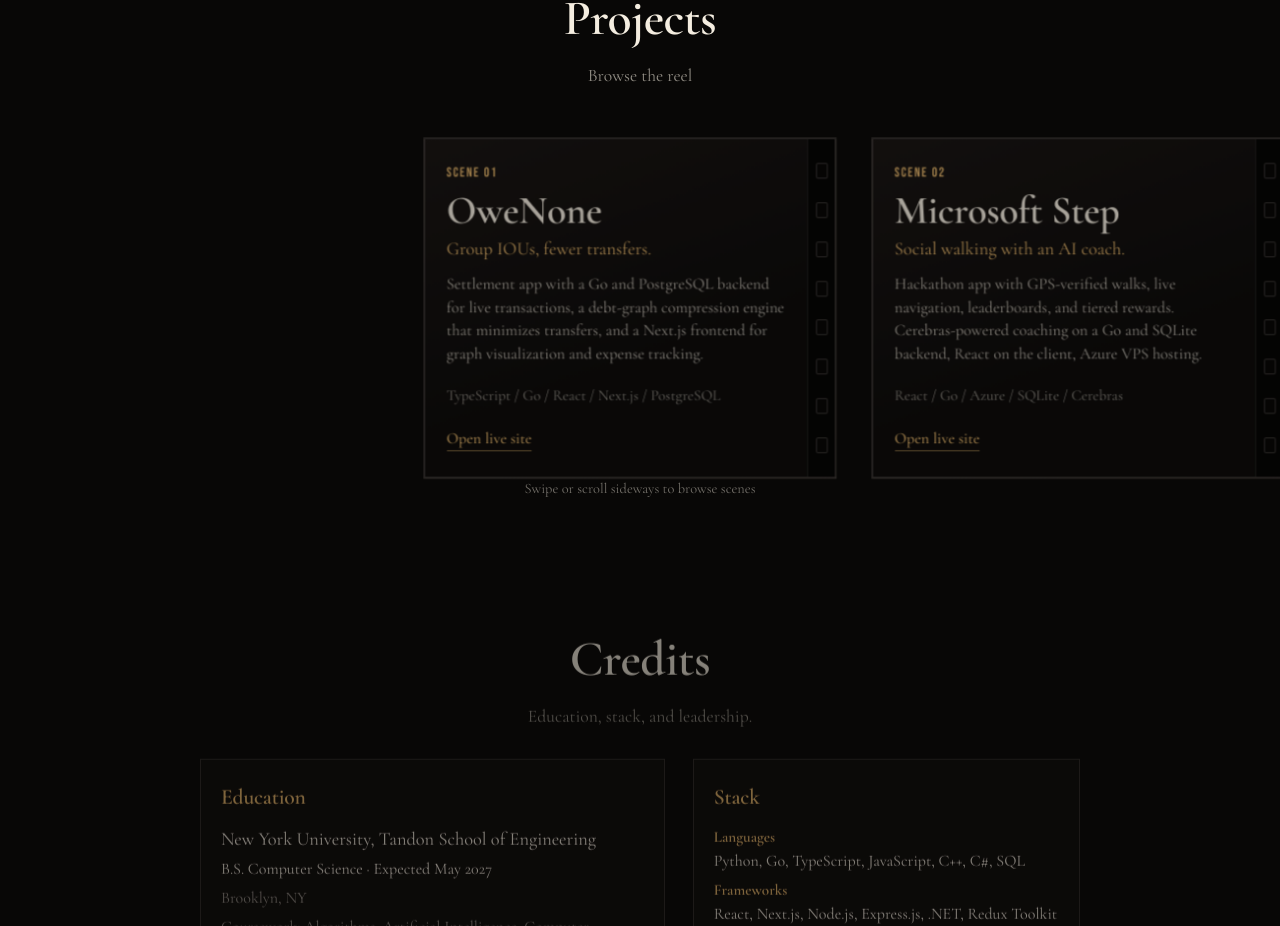
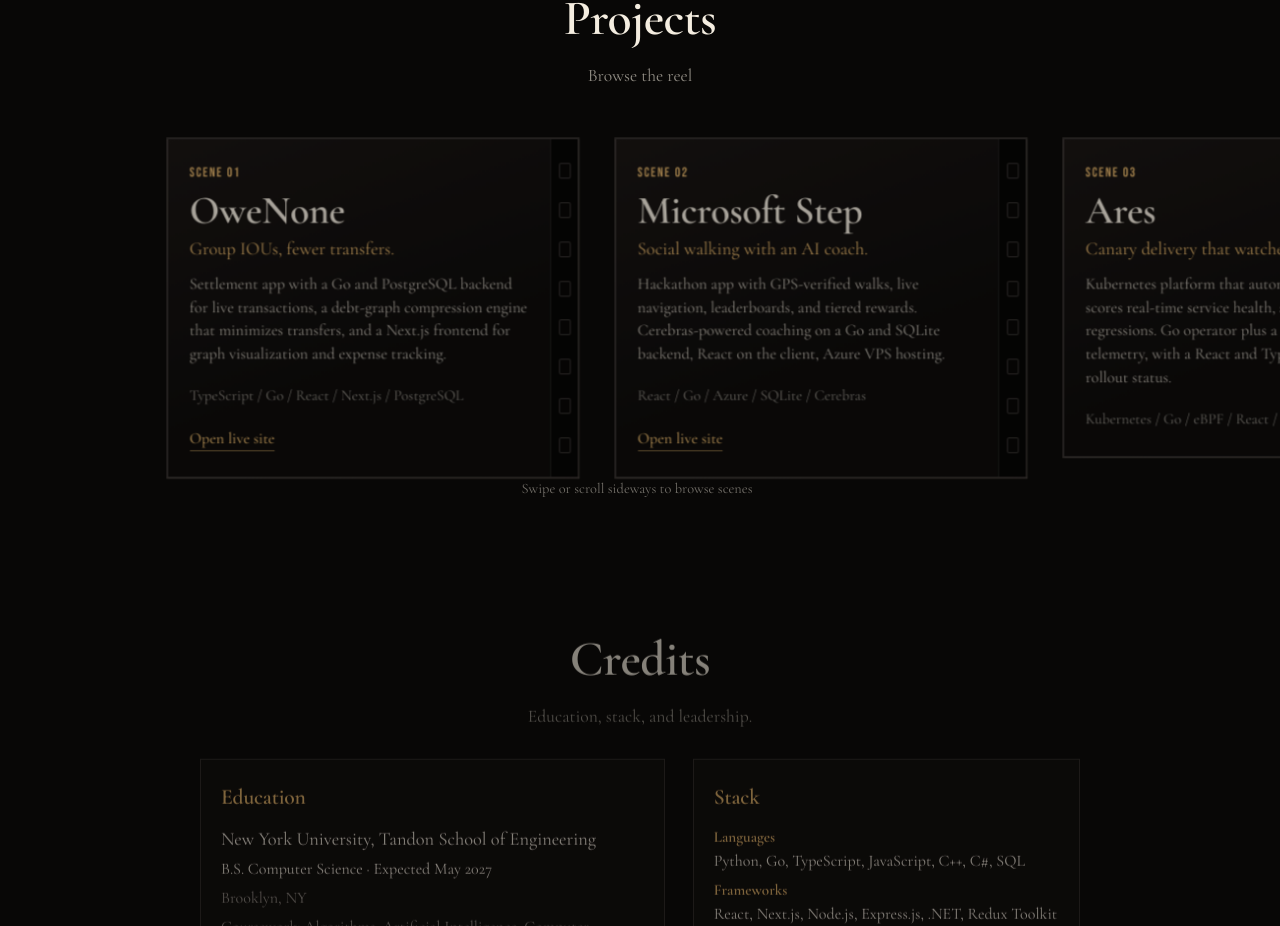
Before and after one commit to samthropic/personal-portfolio, a Next.js app: page / in a window 1280 px wide. Shown: the part 2577-3503 px from the top of the page. Built offline with nearby package versions, Linux system fonts and the light colour scheme.

Commit message:
bug: fix misaligned projects sections

```diff
--- a/src/components/aperture/drivenReel.module.css
+++ b/src/components/aperture/drivenReel.module.css
@@ -1,8 +1,10 @@
 .gate {
+  /* Match .takes column: max-width 980px + 1rem gutters */
+  --reel-inset: max(1rem, calc((100vw - 980px) / 2 + 1rem));
   overflow-x: auto;
   overflow-y: hidden;
   scroll-snap-type: x mandatory;
-  scroll-padding-inline: max(1.25rem, calc(50vw - 220px));
+  scroll-padding-inline-start: var(--reel-inset);
   padding: 0.5rem 0 1.75rem;
   scrollbar-width: thin;
   scrollbar-color: #e8b86d #2a2420;
@@ -12,7 +14,9 @@
 .strip {
   display: flex;
   gap: 1.75rem;
-  padding: 0 max(1.25rem, calc(50vw - 220px));
+  padding-left: var(--reel-inset);
+  /* Extra trailing space so the last scene can still scrub into view */
+  padding-right: max(var(--reel-inset), calc(50vw - 210px));
   width: max-content;
 }
 
--- a/src/components/aperture/portfolio.module.css
+++ b/src/components/aperture/portfolio.module.css
@@ -415,7 +415,7 @@
 }
 
 .clip {
-  scroll-snap-align: center;
+  scroll-snap-align: start;
   width: min(85vw, 420px);
   flex: 0 0 auto;
   opacity: calc(0.55 + (var(--p) * 0.45));
```
